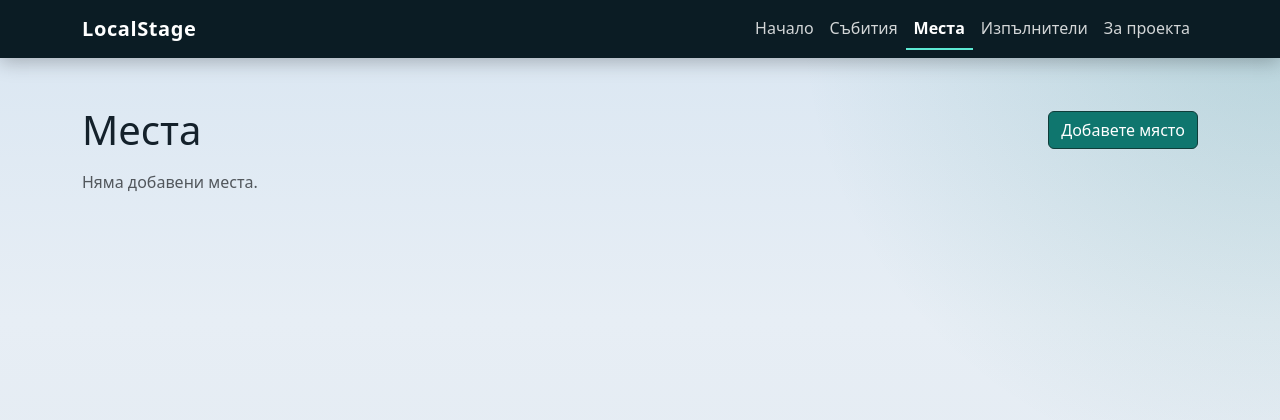
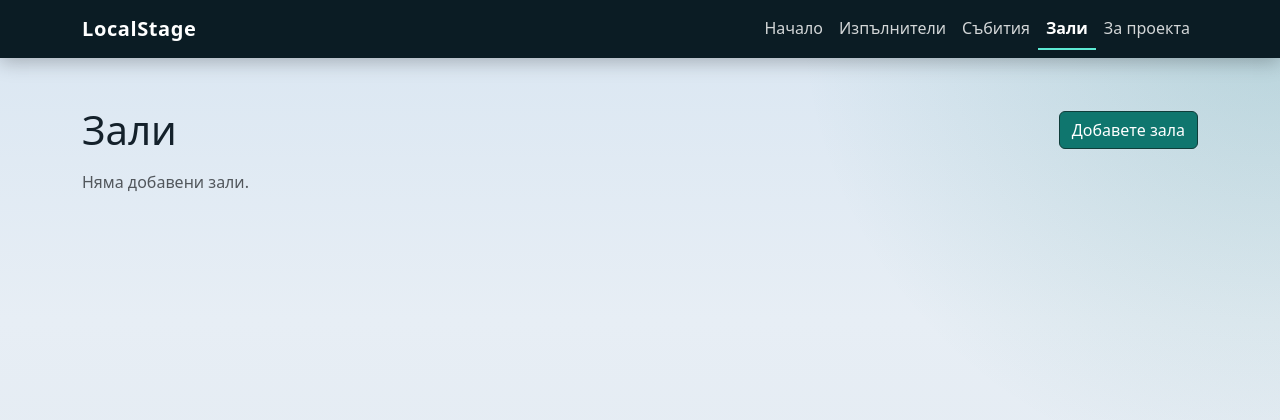
Before and after one commit to MartinBuilds/Django_Basics_Regular_Exam_martinkolew, a Django app: page /venues/ in a window 1280 px wide. Shown: the top 420 px of the page. Run offline with Django 5.2, Linux system fonts and the light colour scheme; data that the repository does not hold is empty.

Commit message:
Rename venues to halls and reorder the navbar.

```diff
--- a/events/forms.py
+++ b/events/forms.py
@@ -21,13 +21,13 @@ class EventForm(forms.ModelForm):
             'start_datetime': 'Начало',
             'end_datetime': 'Край',
             'ticket_price': 'Цена на билет',
-            'venue': 'Място',
+            'venue': 'Зала',
             'performers': 'Изпълнители',
         }
         help_texts = {
             'ticket_price': 'В лева. За безплатно събитие въведете 0.',
             'performers': 'Изберете поне един изпълнител.',
-            'venue': 'Ако списъкът е празен, първо добавете място.',
+            'venue': 'Ако списъкът е празен, първо добавете зала.',
         }
         error_messages = {
             'title': {
@@ -49,7 +49,7 @@ class EventForm(forms.ModelForm):
                 'invalid': 'Цената трябва да е число.',
             },
             'venue': {
-                'required': 'Моля, изберете място.',
+                'required': 'Моля, изберете зала.',
             },
             'performers': {
                 'required': 'Моля, изберете поне един изпълнител.',
--- a/templates/partials/navbar.html
+++ b/templates/partials/navbar.html
@@ -11,13 +11,13 @@
                     <a class="nav-link {% active_link 'home' %}" href="{% url 'home' %}">Начало</a>
                 </li>
                 <li class="nav-item">
+                    <a class="nav-link {% active_link 'performer-list' 'performer-details' 'performer-create' 'performer-edit' 'performer-delete' %}" href="{% url 'performer-list' %}">Изпълнители</a>
+                </li>
+                <li class="nav-item">
                     <a class="nav-link {% active_link 'event-list' 'event-details' 'event-create' 'event-edit' 'event-delete' %}" href="{% url 'event-list' %}">Събития</a>
                 </li>
                 <li class="nav-item">
-                    <a class="nav-link {% active_link 'venue-list' 'venue-details' 'venue-create' %}" href="{% url 'venue-list' %}">Места</a>
-                </li>
-                <li class="nav-item">
-                    <a class="nav-link {% active_link 'performer-list' 'performer-details' 'performer-create' 'performer-edit' 'performer-delete' %}" href="{% url 'performer-list' %}">Изпълнители</a>
+                    <a class="nav-link {% active_link 'venue-list' 'venue-details' 'venue-create' 'venue-delete' %}" href="{% url 'venue-list' %}">Зали</a>
                 </li>
                 <li class="nav-item">
                     <a class="nav-link {% active_link 'about' %}" href="{% url 'about' %}">За проекта</a>
--- a/templates/venues/venue_create.html
+++ b/templates/venues/venue_create.html
@@ -1,9 +1,9 @@
 {% extends 'base.html' %}
 
-{% block title %}Добавете място | LocalStage{% endblock %}
+{% block title %}Добавете зала | LocalStage{% endblock %}
 
 {% block content %}
-<h1>Добавете място</h1>
+<h1>Добавете зала</h1>
 
 <form method="post" class="mt-3" novalidate>
     {% csrf_token %}
--- a/templates/venues/venue_details.html
+++ b/templates/venues/venue_details.html
@@ -15,7 +15,7 @@
     <p class="text-muted">Няма описание.</p>
 {% endif %}
 
-<h2 class="h5 mt-4">Събития на това място</h2>
+<h2 class="h5 mt-4">Събития на това зала</h2>
 {% if events %}
     <ul class="list-group mb-3">
         {% for event in events %}
@@ -23,8 +23,8 @@
         {% endfor %}
     </ul>
 {% else %}
-    <p class="text-muted">Все още няма събития за това място.</p>
+    <p class="text-muted">Все още няма събития за това зала.</p>
 {% endif %}
 
-<a href="{% url 'venue-list' %}" class="btn btn-outline-secondary">Назад към местата</a>
+<a href="{% url 'venue-list' %}" class="btn btn-outline-secondary">Назад към залите</a>
 {% endblock %}
--- a/templates/venues/venue_list.html
+++ b/templates/venues/venue_list.html
@@ -1,11 +1,11 @@
 {% extends 'base.html' %}
 
-{% block title %}Места | LocalStage{% endblock %}
+{% block title %}Зали | LocalStage{% endblock %}
 
 {% block content %}
 <div class="d-flex justify-content-between align-items-center mb-3">
-    <h1 class="mb-0">Места</h1>
-    <a href="{% url 'venue-create' %}" class="btn btn-primary">Добавете място</a>
+    <h1 class="mb-0">Зали</h1>
+    <a href="{% url 'venue-create' %}" class="btn btn-primary">Добавете зала</a>
 </div>
 
 {% if venues %}
@@ -26,6 +26,6 @@
         {% endfor %}
     </ul>
 {% else %}
-    <p class="text-muted">Няма добавени места.</p>
+    <p class="text-muted">Няма добавени зали.</p>
 {% endif %}
 {% endblock %}
--- a/venues/forms.py
+++ b/venues/forms.py
@@ -19,7 +19,7 @@ class VenueForm(forms.ModelForm):
         }
         error_messages = {
             'name': {
-                'required': 'Моля, въведете име на мястото.',
+                'required': 'Моля, въведете име на залата.',
             },
             'city': {
                 'required': 'Моля, въведете град.',
@@ -52,7 +52,7 @@ class VenueForm(forms.ModelForm):
                 attrs={
                     'class': 'form-control',
                     'rows': 4,
-                    'placeholder': 'Кратко описание на мястото...',
+                    'placeholder': 'Кратко описание на залата...',
                 }
             ),
         }
```
Also changed, not shown: README.md.
